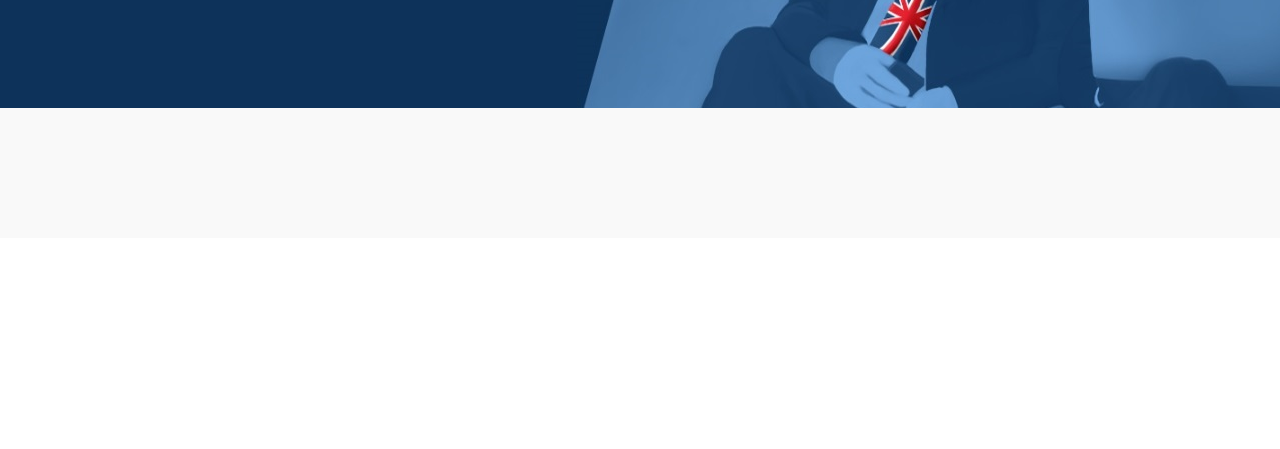
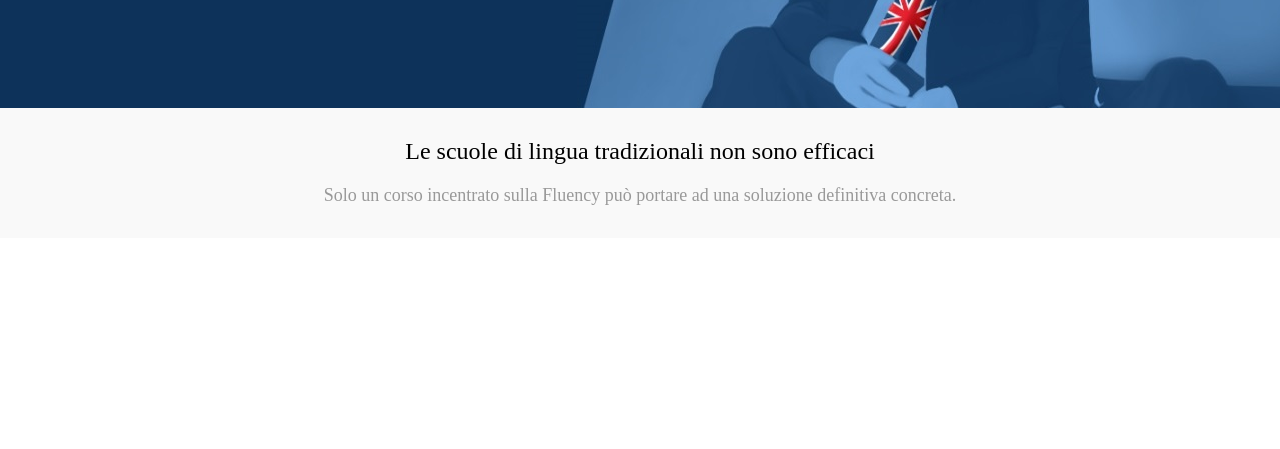
Before and after one commit to WanderingCrow-EleventhMountain/html-css-fluentify, a plain HTML site: page index.html in a window 1280 px wide. Shown: the part 351-800 px from the top of the page. Drawn offline with Linux system fonts and the light colour scheme.

Commit message:
Primo grigio completato

```diff
--- a/css/style.css
+++ b/css/style.css
@@ -103,6 +103,20 @@ header {
   /* debug rules */
   height: 130px;
   /* end debug rules */
+  padding: 40px 20px 30px 20px;
+}
+
+.info h4{
+  font-weight: 300;
+  margin-top: -10px;
+  font-size: 24px;
+  margin-bottom: 20px;
+}
+
+.info p {
+  font-size: 18px;
+  font-weight: 300;
+  color: #999;
 }
 
 /* FINE GRUPPO GRIGI */
--- a/index.html
+++ b/index.html
@@ -39,7 +39,10 @@
       </div>
     </header>
     <div class="info">
-
+      <h4>Le scuole di lingua tradizionali non sono efficaci
+      </h4>
+      <p>Solo un corso incentrato sulla Fluency può portare ad una soluzione definitiva concreta.
+      </p>
     </div>
 
     <!-- PRIMA PARTE BIANCA -->
```
